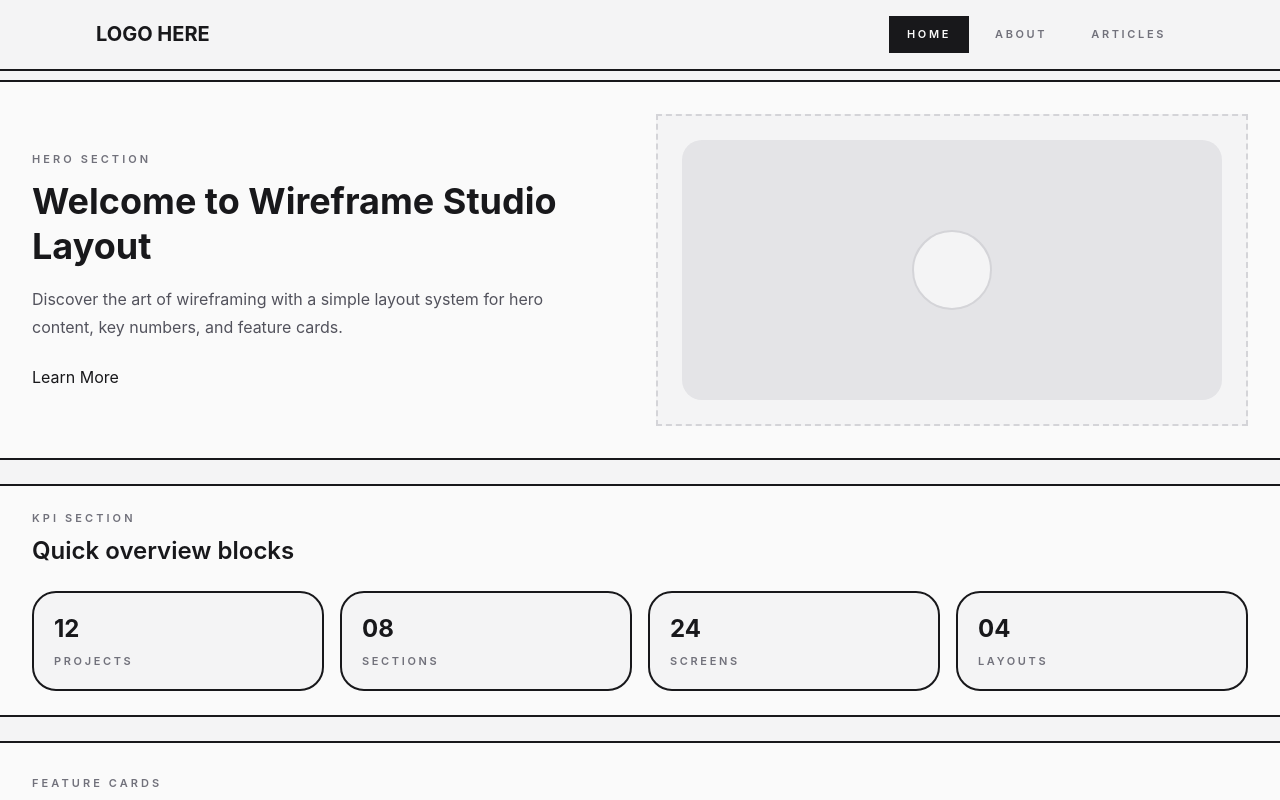
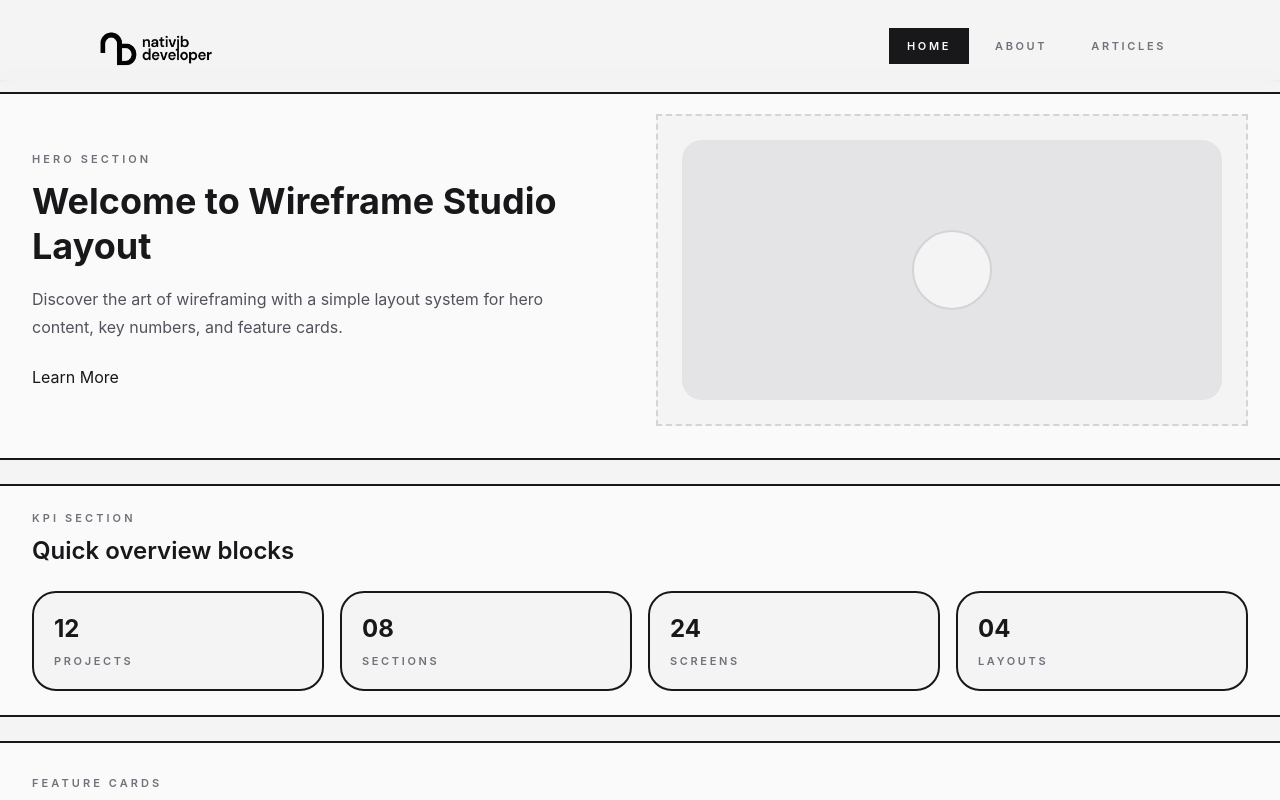
Before and after one commit to njeybe/natividad-webprog, a React (Vite) app in the folder natividad-client/: page / in a window 1280 px wide. Shown: the top 800 px of the page. Built offline with nearby package versions, Linux system fonts and the light colour scheme.

Commit message:
add logo

```diff
--- a/natividad-client/src/components/Navbar.jsx
+++ b/natividad-client/src/components/Navbar.jsx
@@ -1,4 +1,5 @@
 import { NavLink } from "react-router-dom";
+import Logo from "../assets/images/Logo.png";
 
 const links = [
   { label: "Home", to: "/" },
@@ -20,7 +21,7 @@ const NavBar = () => {
       <div className="mx-auto flex max-w-6xl items-center justify-between gap-4 px-4 py-4 sm:px-6 lg:px-8">
         <NavLink to="/" className="flex items-center gap-3">
           <div className="space-y-0.5">
-            <p className="text-xl font-bold text-zinc-900">LOGO HERE</p>
+            <img src={Logo} alt="My Logo" className="md:w-30 md:h-15" />
           </div>
         </NavLink>
 
```
Also changed, not shown: natividad-client/src/assets/images/Logo.png (added).
